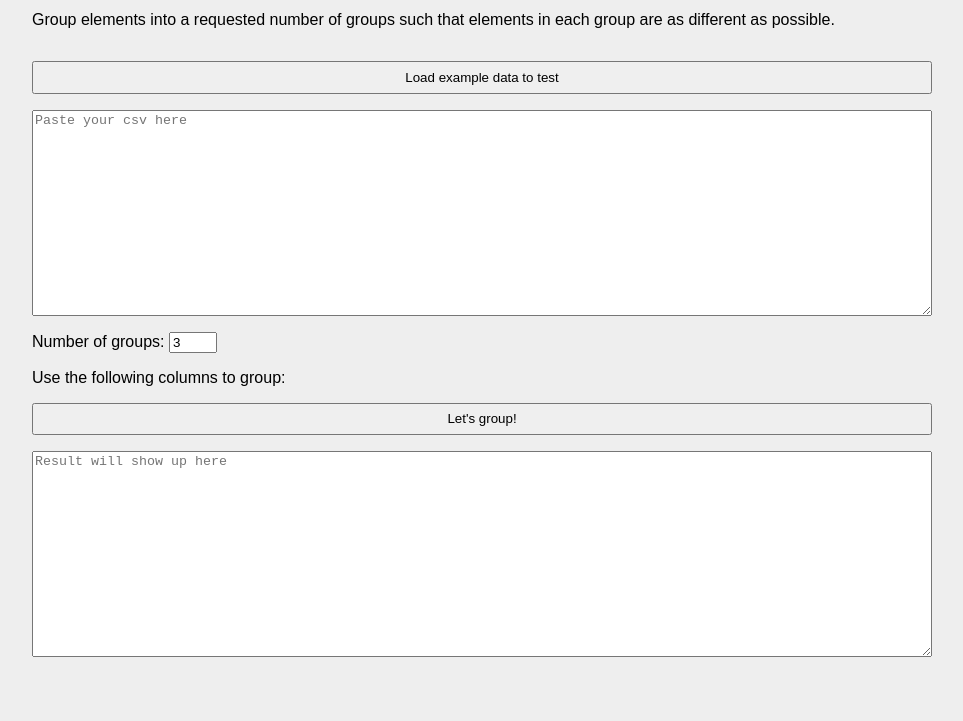
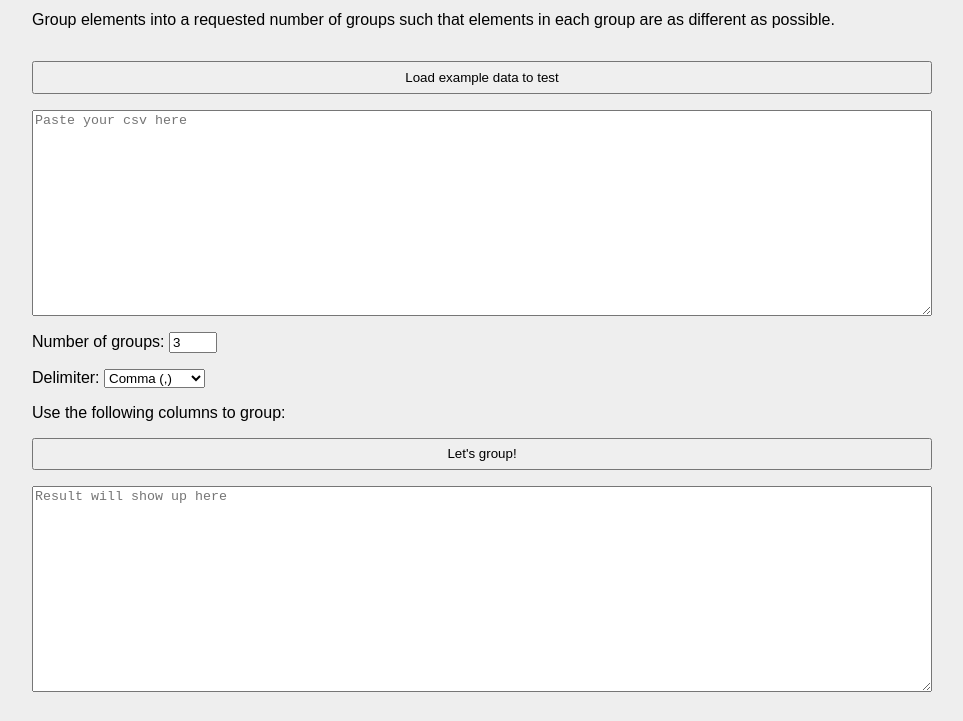
Before and after one commit to MKolman/group-different, a plain HTML site: page index.html in a window 1280 px wide. Shown: the part 79-800 px from the top of the page, without its empty margins (158-1121 px from the left). Drawn offline with Linux system fonts and the light colour scheme.

Commit message:
Add delimiter selector

```diff
--- a/index.html
+++ b/index.html
@@ -59,6 +59,14 @@
     <button onclick="loadExample()">Load example data to test</button>
     <textarea id="input" placeholder="Paste your csv here" onchange="main()"></textarea>
     <label>Number of groups: <input type="number" id="numGroups" value="3" onchange="main()" style="width: 3em"></label>
+    <label>
+        Delimiter:
+        <select id="delimiter" onchange="main()">
+            <option value=",">Comma (,)</option>
+            <option value=";">Semicolon (;)</option>
+            <option value="&#9;">Tab (\t)</option>
+        </select>
+    </label>
     <div class="row" id="headerFilter">
         <span>Use the following columns to group:</span>
     </div>
@@ -107,6 +115,7 @@
         const numGroups = document.getElementById('numGroups');
         const headerFilter = document.getElementById('headerFilter');
         const groups = document.getElementById('groups');
+        const delimiter = document.getElementById('delimiter');
 
         function getHeaderFilter() {
             return [...headerFilter.querySelectorAll('input[type=checkbox]')].map(el => [el.name, el.checked]);
@@ -134,7 +143,7 @@
                 nonSortingHeaders = getHeaderFilter().map(val => val[0]);
             }
 
-            groups.innerHTML = g.map((group, i) => `<span><b>Group ${i+1}</b><br>${toCsv(nonSortingHeaders, group).split('\n').splice(1).join('<br>')}</span>`).join('')
+            groups.innerHTML = g.map((group, i) => `<span><b>Group&nbsp;${i+1}</b><br>${toCsv(nonSortingHeaders, group, delimiter.value).split('\n').splice(1).join('<br>')}</span>`).join('')
         }
 
         function loadExample() {
@@ -149,12 +158,12 @@
                 updateGroups([], 0);
                 return;
             };
-            const { header, data } = parseCsv(input.value);
+            const { header, data } = parseCsv(input.value, delimiter.value);
             updateHeaderFilter(header);
             const result = groupShuffle(data, getHeaderFilter().filter(el => el[1]).map(el => el[0]));
             addGroup(result, +numGroups.value);
             updateGroups(result, +numGroups.value);
-            output.value = toCsv(['group', ...header], result);
+            output.value = toCsv(['group', ...header], result, delimiter.value);
         }
         main();
     </script>
```
